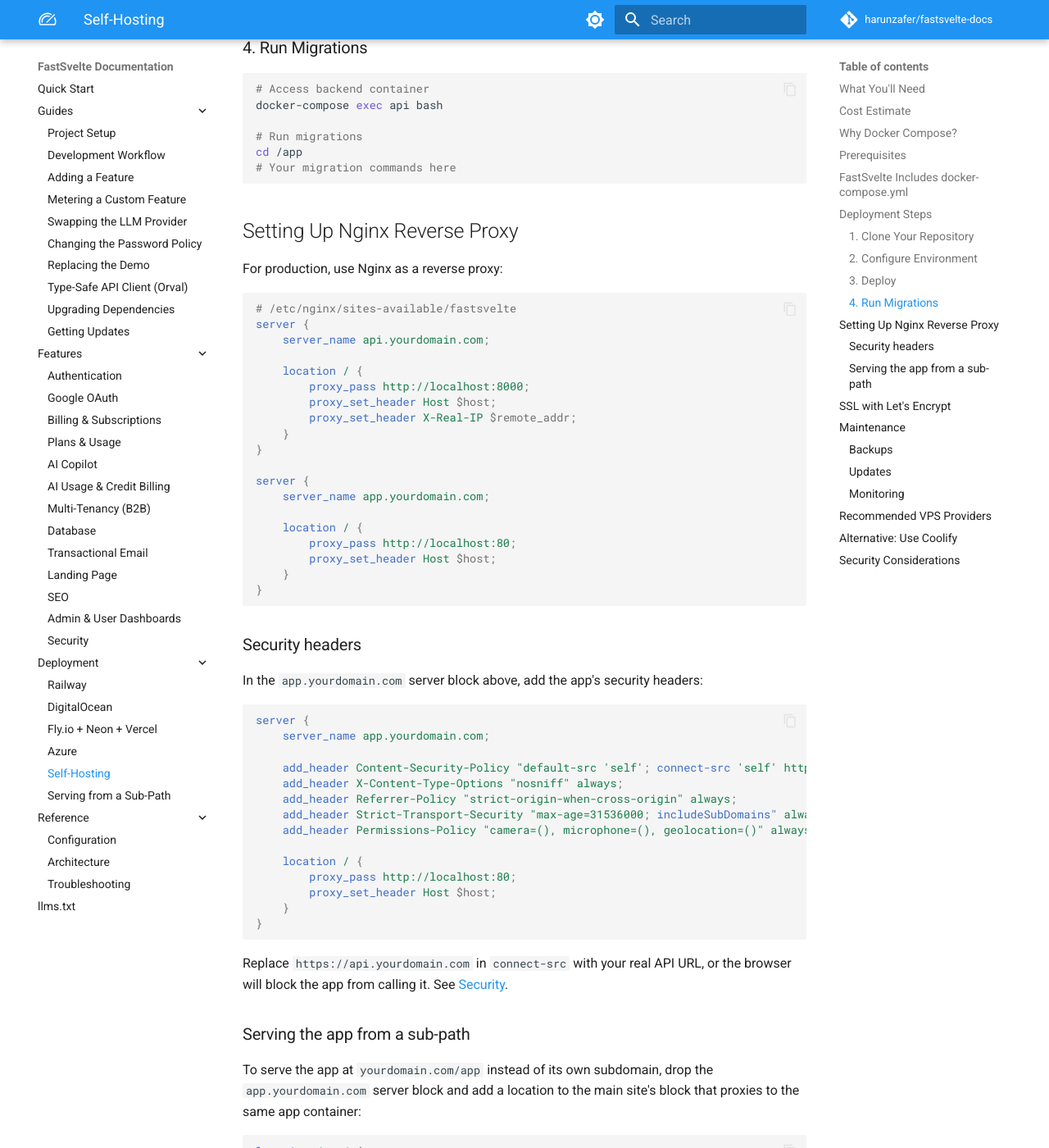
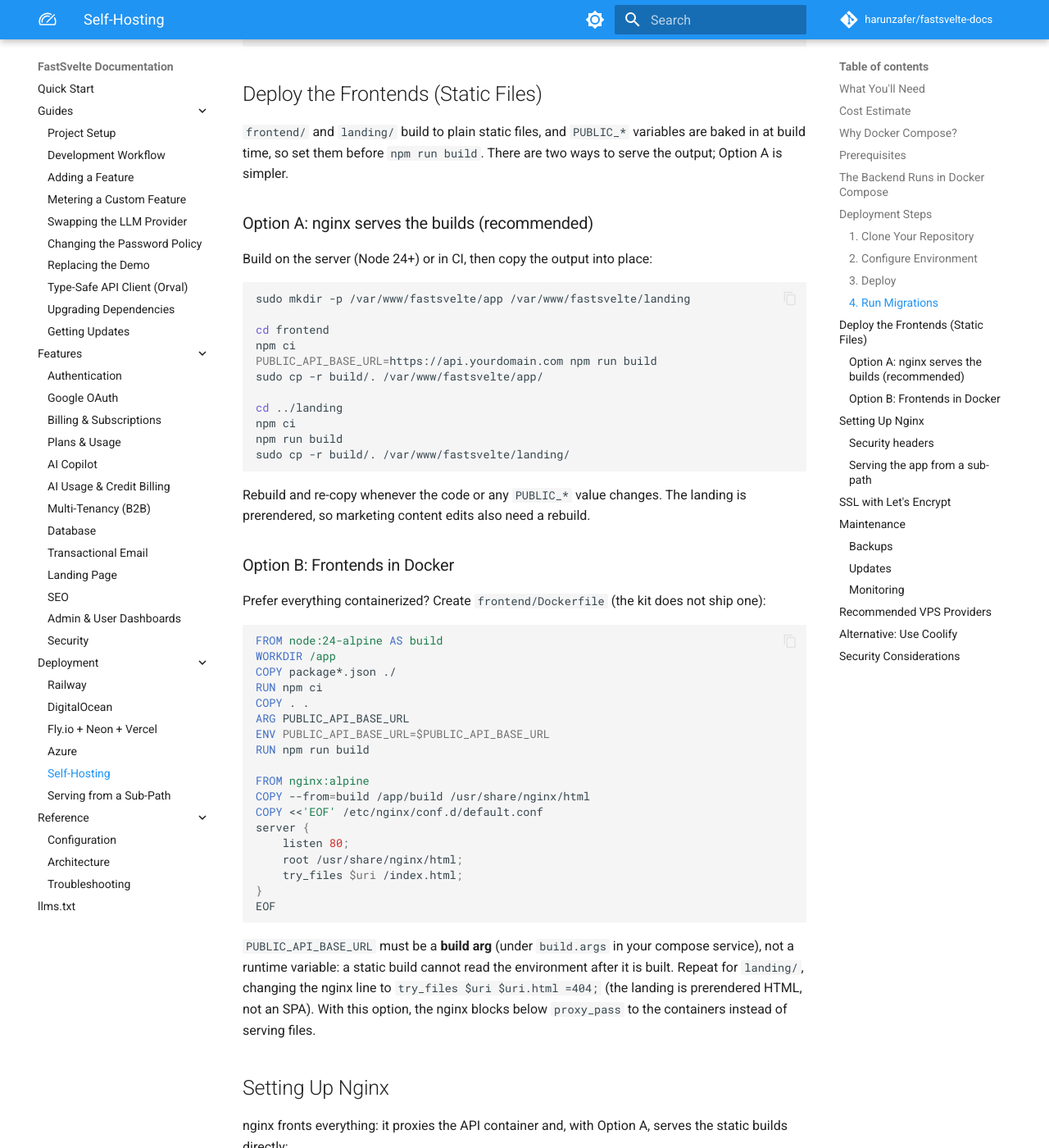
Before and after one commit to harunzafer/fastsvelte-docs, an MkDocs documentation site: the page built from docs/deployment/self-hosting.md, in a window 1280 px wide and 1400 px high, scrolled down 2388 px. Shown: the whole window at 82% size. Built offline with MkDocs 1.6.1 and Material for MkDocs 9.7.7, drawn with Linux system fonts in a browser that asks for light colours; comment, search, counter and statistics services are not loaded; some of the changed text lies outside the part shown.

Commit message:
docs: document the static rendering model and align deployment guides
- architecture: new Rendering Model section (SPA app, prerendered landing,
  no Node tier, escape hatch)
- azure: env vars move to the workflow (build-time), shipped
  staticwebapp.config.json referenced
- vercel/railway/digitalocean: shipped vercel.json, build-time env,
  SPA fallback notes
- self-hosting: rebuilt around the shipped backend/docker-compose.yml with
  two frontend-serving options (nginx-direct or Docker); landing deployed
  and added to certbot

````diff
--- a/docs/deployment/self-hosting.md
+++ b/docs/deployment/self-hosting.md
@@ -39,40 +39,30 @@ sudo apt-get update
 sudo apt-get install docker-compose-plugin
 ```
 
-## FastSvelte Includes docker-compose.yml
+## The Backend Runs in Docker Compose
 
-FastSvelte repository includes a `docker-compose.yml` file as a starting point for deployment.
+The kit ships `backend/docker-compose.yml`, which runs the two server pieces: PostgreSQL and the FastAPI backend.
 
 ```yaml
-# Example structure (simplified)
+# backend/docker-compose.yml (shipped with the kit, simplified)
 services:
   db:
-    image: postgres:16
+    image: postgres:17
     volumes:
-      - postgres_data:/var/lib/postgresql/data
-    environment:
-      POSTGRES_DB: fastsvelte
-      POSTGRES_USER: postgres
-      POSTGRES_PASSWORD: ${DB_PASSWORD}
+      - db-data:/var/lib/postgresql/data
 
   api:
-    build: ./backend
+    build:
+      context: .
     depends_on:
       - db
-    environment:
-      FS_DB_URL: postgres://postgres:${DB_PASSWORD}@db:5432/fastsvelte
-      FS_JWT_SECRET_KEY: ${JWT_SECRET}
     ports:
       - "8000:3100"
+    env_file:
+      - .env
+```
 
-  frontend:
-    build: ./frontend
-    environment:
-      PUBLIC_API_BASE_URL: https://api.yourdomain.com
-    ports:
-      - "80:80"
-      - "443:443"
-```
+The frontend and landing are **not** compose services. They are static builds (see [Architecture](../reference/architecture.md#rendering-model-app-and-landing)): the app is an SPA with an `index.html` fallback, the landing is prerendered HTML. [Deploy the Frontends](#deploy-the-frontends-static-files) below covers serving them.
 
 ## Deployment Steps
 
@@ -86,22 +76,19 @@ cd fastsvelte
 ### 2. Configure Environment
 
 ```bash
-# Create .env file
-cat > .env << EOF
-DB_PASSWORD=your_secure_password
-JWT_SECRET=your_jwt_secret_key
-STRIPE_API_KEY=your_stripe_key
-EOF
+cd backend
+cp .env.example .env
+# Fill in the secrets: database credentials, session secret, Stripe keys, ...
 ```
 
 ### 3. Deploy
 
 ```bash
-# Start all services
-docker-compose up -d
+# Start db + api (from backend/)
+docker compose up -d
 
 # View logs
-docker-compose logs -f
+docker compose logs -f
 ```
 
 ### 4. Run Migrations
@@ -115,9 +102,60 @@ cd /app
 # Your migration commands here
 ```
 
-## Setting Up Nginx Reverse Proxy
+## Deploy the Frontends (Static Files)
 
-For production, use Nginx as a reverse proxy:
+`frontend/` and `landing/` build to plain static files, and `PUBLIC_*` variables are baked in at build time, so set them before `npm run build`. There are two ways to serve the output; Option A is simpler.
+
+### Option A: nginx serves the builds (recommended)
+
+Build on the server (Node 24+) or in CI, then copy the output into place:
+
+```bash
+sudo mkdir -p /var/www/fastsvelte/app /var/www/fastsvelte/landing
+
+cd frontend
+npm ci
+PUBLIC_API_BASE_URL=https://api.yourdomain.com npm run build
+sudo cp -r build/. /var/www/fastsvelte/app/
+
+cd ../landing
+npm ci
+npm run build
+sudo cp -r build/. /var/www/fastsvelte/landing/
+```
+
+Rebuild and re-copy whenever the code or any `PUBLIC_*` value changes. The landing is prerendered, so marketing content edits also need a rebuild.
+
+### Option B: Frontends in Docker
+
+Prefer everything containerized? Create `frontend/Dockerfile` (the kit does not ship one):
+
+```dockerfile
+FROM node:24-alpine AS build
+WORKDIR /app
+COPY package*.json ./
+RUN npm ci
+COPY . .
+ARG PUBLIC_API_BASE_URL
+ENV PUBLIC_API_BASE_URL=$PUBLIC_API_BASE_URL
+RUN npm run build
+
+FROM nginx:alpine
+COPY --from=build /app/build /usr/share/nginx/html
+COPY <<'EOF' /etc/nginx/conf.d/default.conf
+server {
+    listen 80;
+    root /usr/share/nginx/html;
+    try_files $uri /index.html;
+}
+EOF
+```
+
+`PUBLIC_API_BASE_URL` must be a **build arg** (under `build.args` in your compose service), not a runtime variable: a static build cannot read the environment after it is built. Repeat for `landing/`, changing the nginx line to `try_files $uri $uri.html =404;` (the landing is prerendered HTML, not an SPA). With this option, the nginx blocks below `proxy_pass` to the containers instead of serving files.
+
+## Setting Up Nginx
+
+nginx fronts everything: it proxies the API container and, with Option A, serves the static builds directly:
 
 ```nginx
 # /etc/nginx/sites-available/fastsvelte
@@ -131,15 +169,22 @@ server {
     }
 }
 
+# App (static SPA): serve files, fall back to index.html for deep links
 server {
     server_name app.yourdomain.com;
+    root /var/www/fastsvelte/app;
+    try_files $uri /index.html;
+}
 
-    location / {
-        proxy_pass http://localhost:80;
-        proxy_set_header Host $host;
-    }
+# Landing (prerendered): serve files, map /about to about.html
+server {
+    server_name yourdomain.com;
+    root /var/www/fastsvelte/landing;
+    try_files $uri $uri.html =404;
 }
 ```
+
+With Option B, replace the two static blocks with `proxy_pass` blocks pointing at the frontend and landing containers' published ports.
 
 ### Security headers
 
@@ -155,10 +200,8 @@ server {
     add_header Strict-Transport-Security "max-age=31536000; includeSubDomains" always;
     add_header Permissions-Policy "camera=(), microphone=(), geolocation=()" always;
 
-    location / {
-        proxy_pass http://localhost:80;
-        proxy_set_header Host $host;
-    }
+    root /var/www/fastsvelte/app;
+    try_files $uri /index.html;
 }
 ```
 
@@ -166,7 +209,7 @@ Replace `https://api.yourdomain.com` in `connect-src` with your real API URL, or
 
 ### Serving the app from a sub-path
 
-To serve the app at `yourdomain.com/app` instead of its own subdomain, drop the `app.yourdomain.com` server block and add a location to the main site's block that proxies to the same app container:
+Sub-path serving is simplest with Option B, where the app container keeps serving the build at its root. To serve the app at `yourdomain.com/app` instead of its own subdomain, drop the `app.yourdomain.com` server block and add a location to the main site's block that proxies to the app container:
 
 ```nginx
 location /app/ {
@@ -184,7 +227,7 @@ The container keeps serving the build at its root with its own `index.html` fall
 sudo apt-get install certbot python3-certbot-nginx
 
 # Get certificates
-sudo certbot --nginx -d api.yourdomain.com -d app.yourdomain.com
+sudo certbot --nginx -d api.yourdomain.com -d app.yourdomain.com -d yourdomain.com
 ```
 
 ## Maintenance
@@ -205,9 +248,12 @@ docker run --rm -v fastsvelte_postgres_data:/data -v $(pwd):/backup ubuntu tar c
 # Pull latest changes
 git pull
 
-# Rebuild and restart
-docker-compose down
-docker-compose up -d --build
+# Rebuild and restart the backend
+(cd backend && docker compose up -d --build)
+
+# Rebuild and redeploy the frontends (Option A)
+(cd frontend && npm run build) && sudo cp -r frontend/build/. /var/www/fastsvelte/app/
+(cd landing && npm run build) && sudo cp -r landing/build/. /var/www/fastsvelte/landing/
 ```
 
 ### Monitoring
````
Also changed, not shown: docs/deployment/azure.md (+12 -6 lines), docs/deployment/digitalocean.md (+1 -1 lines), docs/deployment/fly-neon-vercel.md (+2 -2 lines), docs/deployment/railway.md (+2 -1 lines), docs/reference/architecture.md (+16 -0 lines).
